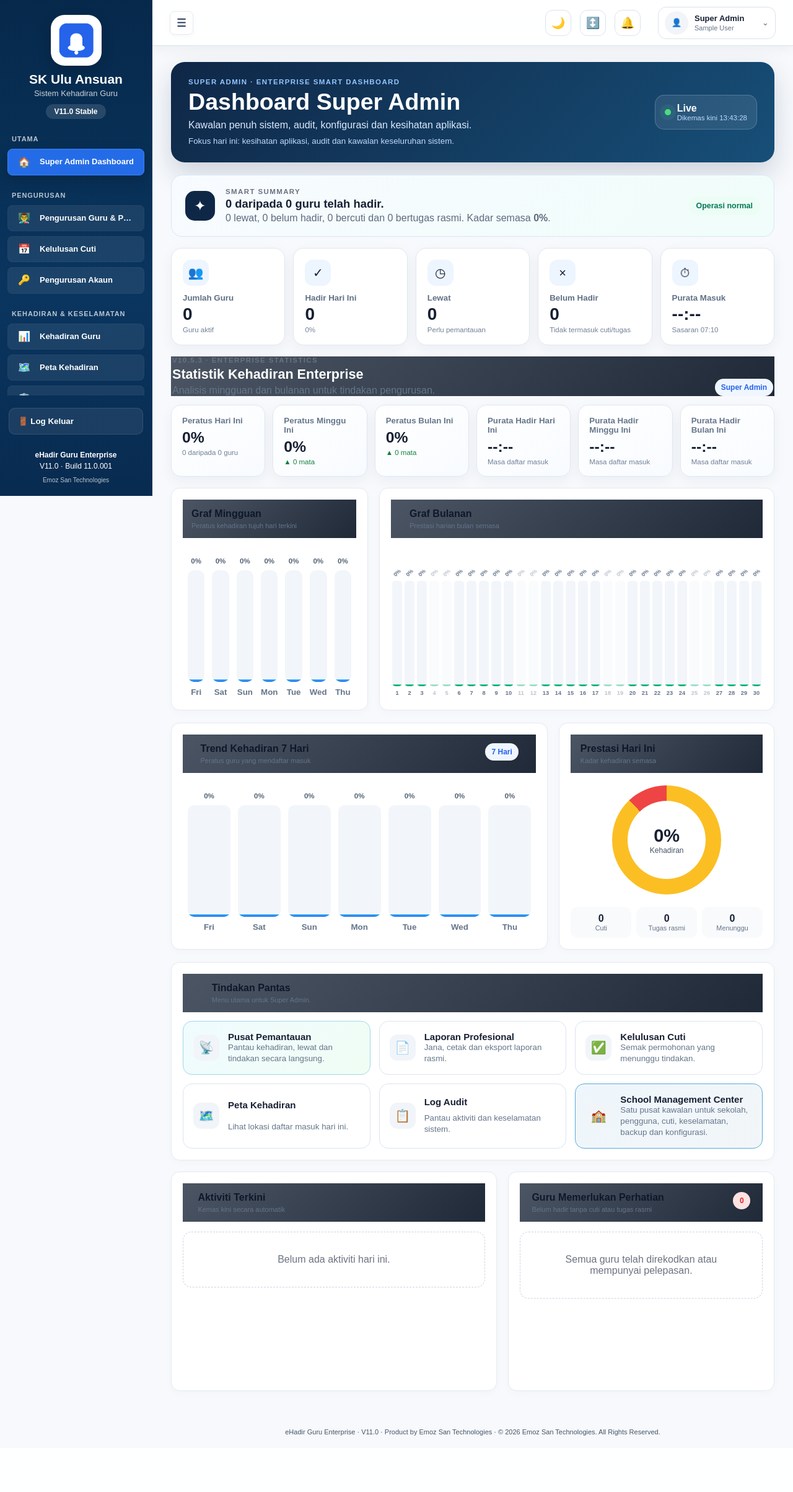
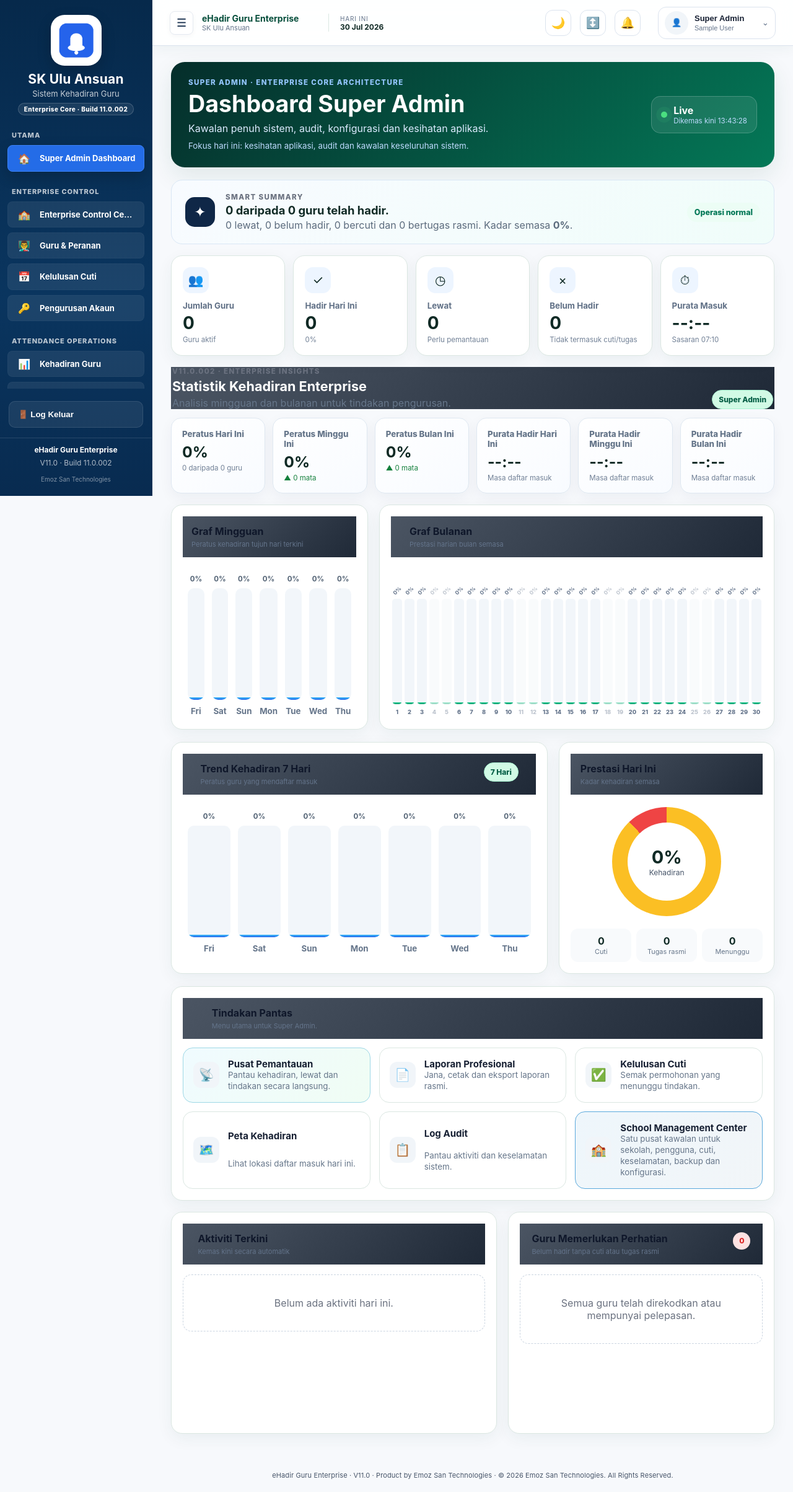
Before and after one commit to emolz85-netizen/aplikasi-kehadiran-guru-v9.1, a Django app: page /dashboard-admin/ in a window 1280 px wide. Shown: the whole page at 62% size. Before the commit the page ends 2316 px from the top, so only its background shows below. Run offline with Django 5.2, Linux system fonts and the light colour scheme; the visitor is signed in with stand-in values (Sample User, id 1); data comes from the database, SQL or seed files in the repository; data that the repository does not hold is empty.

Commit message:
feat: implement enterprise core architecture (V11.0.002)
- Introduce the Emoz Enterprise Green theme
- Add Enterprise Control Center navigation
- Reorganize sidebar into enterprise modules
- Add application, school and date information to the header
- Standardize cards, panels, buttons and responsive UI
- Update License Center to Build 11.0.002
- Preserve school logo, SchoolSettings and existing database data
- Add changelog, build guide and testing checklist

```diff
--- a/attendance/version.py
+++ b/attendance/version.py
@@ -3,8 +3,8 @@ APP_VERSION = "11.0"
 APP_VERSION_LABEL = "V11.0"
 APP_RELEASE_CHANNEL = "enterprise"
 APP_RELEASE_DATE = "2026-07-30"
-APP_RELEASE_NAME = "eHadir Guru Enterprise V11.0 – Enterprise Foundation"
-APP_BUILD_NUMBER = "11.0.001"
+APP_RELEASE_NAME = "eHadir Guru Enterprise V11.0 – Enterprise Core Architecture"
+APP_BUILD_NUMBER = "11.0.002"
 APP_DEVELOPER = "Raimol Salati"
 APP_COMPANY = "Emoz San Technologies"
 APP_PRODUCT = "eHadir Guru Enterprise"
--- /dev/null
+++ b/static/attendance/enterprise-core-v110002.css
@@ -0,0 +1,29 @@
+/* eHadir Guru Enterprise V11.0.002 — Enterprise Core Architecture */
+:root {
+  --enterprise-950:#052e2b; --enterprise-900:#064e3b; --enterprise-800:#065f46;
+  --enterprise-700:#047857; --enterprise-600:#059669; --enterprise-500:#10b981;
+  --enterprise-100:#d1fae5; --enterprise-50:#ecfdf5; --enterprise-ink:#102a25;
+  --enterprise-muted:#64748b; --enterprise-border:#dbe7e2; --enterprise-surface:#ffffff;
+  --enterprise-shadow:0 14px 38px rgba(15,76,63,.10); --enterprise-radius:18px;
+}
+body{font-family:Inter,Poppins,system-ui,-apple-system,"Segoe UI",sans-serif;background:#f4f8f6;color:var(--enterprise-ink)}
+.role-sidebar{background:linear-gradient(180deg,var(--enterprise-950),var(--enterprise-900));box-shadow:12px 0 35px rgba(3,46,40,.18)}
+.sidebar-brand{border-bottom:1px solid rgba(255,255,255,.12)}
+.sidebar-brand-copy strong{letter-spacing:.01em}.sidebar-brand-copy small{opacity:.76}
+.sidebar-release{display:inline-flex!important;width:max-content;margin-top:7px;padding:4px 9px;border:1px solid rgba(255,255,255,.18);border-radius:999px;background:rgba(255,255,255,.08);font-size:10px!important;letter-spacing:.04em}
+.nav-group-title{font-size:10px;letter-spacing:.14em;color:rgba(255,255,255,.52)}
+.sidebar-nav a{border-radius:12px;margin:3px 9px;transition:background .18s ease,transform .18s ease}
+.sidebar-nav a:hover{transform:translateX(2px);background:rgba(255,255,255,.10)}
+.sidebar-nav a.active{background:linear-gradient(135deg,var(--enterprise-600),var(--enterprise-500));box-shadow:0 8px 20px rgba(16,185,129,.22)}
+.professional-header{background:rgba(255,255,255,.94);backdrop-filter:blur(14px);border-bottom:1px solid var(--enterprise-border);box-shadow:0 5px 20px rgba(15,76,63,.05)}
+.enterprise-header-identity{display:flex;flex-direction:column;min-width:190px}.enterprise-header-identity strong{font-size:14px;color:var(--enterprise-900)}.enterprise-header-identity span{font-size:11px;color:var(--enterprise-muted)}
+.enterprise-header-date{display:flex;flex-direction:column;padding-left:18px;border-left:1px solid var(--enterprise-border)}.enterprise-header-date small{font-size:10px;color:var(--enterprise-muted);text-transform:uppercase;letter-spacing:.08em}.enterprise-header-date strong{font-size:12px;color:var(--enterprise-ink)}
+.v105-hero,.smc-hero{background:linear-gradient(135deg,var(--enterprise-950),var(--enterprise-700));border-radius:22px;box-shadow:var(--enterprise-shadow)}
+.v105-kpi,.pro-panel,.smc-overview article,.smc-module,.smc-license{border:1px solid var(--enterprise-border);border-radius:var(--enterprise-radius);box-shadow:0 8px 26px rgba(15,76,63,.06)}
+.v105-kpi:hover,.smc-module:hover{transform:translateY(-2px);box-shadow:var(--enterprise-shadow);border-color:#a7d8c8}
+.enterprise-action-grid a{border-radius:16px;border:1px solid var(--enterprise-border);transition:.18s ease}.enterprise-action-grid a:hover{transform:translateY(-2px);border-color:var(--enterprise-500);box-shadow:0 10px 24px rgba(5,150,105,.12)}
+.smc-access-badge,.v105-chip,.smc-stable{background:var(--enterprise-100);color:var(--enterprise-800);border:1px solid #a7f3d0}
+.sidebar-version{border-top:1px solid rgba(255,255,255,.12);line-height:1.45}.sidebar-version b{color:#fff}.sidebar-version span,.sidebar-version small{color:rgba(255,255,255,.68)}
+footer{font-size:11px;letter-spacing:.01em;color:#718078}
+@media(max-width:900px){.enterprise-header-date{display:none}.enterprise-header-identity{min-width:0}.enterprise-header-identity strong{font-size:12px}.enterprise-header-identity span{max-width:140px;overflow:hidden;text-overflow:ellipsis;white-space:nowrap}}
+@media(max-width:560px){.enterprise-header-identity{display:none}.v105-hero,.smc-hero{border-radius:16px}}
--- a/templates/attendance/admin_dashboard.html
+++ b/templates/attendance/admin_dashboard.html
@@ -3,7 +3,7 @@
 {% block title %}{{ dashboard_title }}{% endblock %}
 {% block content %}
 <section class="v105-hero">
-  <div><span class="eyebrow">{{ USER_ROLE_LABEL|upper }} · ENTERPRISE SMART DASHBOARD</span><h1>{{ dashboard_title }}</h1><p>{{ dashboard_subtitle }}</p><small>{{ role_focus }}</small></div>
+  <div><span class="eyebrow">{{ USER_ROLE_LABEL|upper }} · ENTERPRISE CORE ARCHITECTURE</span><h1>{{ dashboard_title }}</h1><p>{{ dashboard_subtitle }}</p><small>{{ role_focus }}</small></div>
   <div class="v105-live-card"><span class="live-dot"></span><div><b id="liveStatus">Live</b><small>Dikemas kini <span id="lastUpdated">{% now "H:i:s" %}</span></small></div></div>
 </section>
 
@@ -25,7 +25,7 @@
 
 {% if can_view_enterprise_statistics %}
 <section class="v1053-enterprise-statistics">
-  <header class="v1053-section-heading"><div><span class="eyebrow">V10.5.3 · ENTERPRISE STATISTICS</span><h2>Statistik Kehadiran Enterprise</h2><p>Analisis mingguan dan bulanan untuk tindakan pengurusan.</p></div><span class="v105-chip">{{ USER_ROLE_LABEL }}</span></header>
+  <header class="v1053-section-heading"><div><span class="eyebrow">V11.0.002 · ENTERPRISE INSIGHTS</span><h2>Statistik Kehadiran Enterprise</h2><p>Analisis mingguan dan bulanan untuk tindakan pengurusan.</p></div><span class="v105-chip">{{ USER_ROLE_LABEL }}</span></header>
   <div class="v1053-stat-grid">
     <article><small>Peratus Hari Ini</small><strong>{{ percentage }}%</strong><em>{{ attended }} daripada {{ total }} guru</em></article>
     <article><small>Peratus Minggu Ini</small><strong>{{ weekly_attendance_rate }}%</strong><em class="{% if weekly_trend < 0 %}trend-down{% else %}trend-up{% endif %}">{% if weekly_trend >= 0 %}▲{% else %}▼{% endif %} {{ weekly_trend }} mata</em></article>
--- a/templates/attendance/base.html
+++ b/templates/attendance/base.html
@@ -14,6 +14,7 @@
   <link rel="icon" type="image/png" sizes="192x192" href="{% static 'attendance/icon-192.png' %}">
   <link rel="manifest" href="{% url 'manifest' %}">
   <link rel="stylesheet" href="{% static 'attendance/style.css' %}">
+  <link rel="stylesheet" href="{% static 'attendance/enterprise-core-v110002.css' %}">
   <title>{% block title %}Kehadiran Guru{% endblock %}</title>
 </head>
 <body class="{% if user.is_authenticated %}{% if HAS_MANAGEMENT_DASHBOARD %}role-admin role-{{ USER_ROLE|lower }}{% else %}role-teacher{% endif %}{% else %}role-public{% endif %}">
@@ -22,7 +23,7 @@
   <aside class="role-sidebar" id="roleSidebar">
     <div class="sidebar-brand">
       {% if SCHOOL and SCHOOL.logo_data_uri %}<img src="{{ SCHOOL.logo_data_uri }}" alt="Logo {{ SCHOOL_NAME }}" onerror="this.onerror=null;this.src='{% static 'attendance/icon-192.png' %}'">{% else %}<img src="{% static 'attendance/icon-192.png' %}" alt="Logo sekolah">{% endif %}
-      <div class="sidebar-brand-copy"><strong>{{ SCHOOL_NAME }}</strong><small>Sistem Kehadiran Guru</small><span class="sidebar-release">{{ APP_VERSION_LABEL }} Stable</span></div>
+      <div class="sidebar-brand-copy"><strong>{{ SCHOOL_NAME }}</strong><small>Sistem Kehadiran Guru</small><span class="sidebar-release">Enterprise Core · Build {{ APP_BUILD_NUMBER }}</span></div>
     </div>
 
     <nav class="sidebar-nav" aria-label="Menu utama">
@@ -33,19 +34,19 @@
           <a class="{% if current == 'admin_dashboard' %}active{% endif %}" href="{% url 'admin_dashboard' %}"><span class="nav-icon">🏠</span><span class="nav-text">{{ USER_ROLE_LABEL }} Dashboard</span></a>
         </section>
         <section class="nav-group">
-          <div class="nav-group-title">PENGURUSAN</div>
-{% if CAN_MANAGE_SYSTEM %}<a href="/admin/attendance/teacherprofile/"><span class="nav-icon">👨‍🏫</span><span class="nav-text">Pengurusan Guru & Peranan</span></a>{% endif %}
+          <div class="nav-group-title">ENTERPRISE CONTROL</div>
+{% if CAN_MANAGE_SYSTEM %}<a class="{% if current == 'school_management_center' %}active{% endif %}" href="{% url 'school_management_center' %}"><span class="nav-icon">🏫</span><span class="nav-text">Enterprise Control Center</span></a><a href="/admin/attendance/teacherprofile/"><span class="nav-icon">👨‍🏫</span><span class="nav-text">Guru & Peranan</span></a>{% endif %}
           {% if CAN_APPROVE %}<a class="{% if current == 'leave_admin' or current == 'leave_review' %}active{% endif %}" href="{% url 'leave_admin' %}"><span class="nav-icon">📅</span><span class="nav-text">Kelulusan Cuti</span></a>{% endif %}
           {% if CAN_MANAGE_SYSTEM %}<a class="{% if current == 'password_recovery_admin' %}active{% endif %}" href="{% url 'password_recovery_admin' %}"><span class="nav-icon">🔑</span><span class="nav-text">Pengurusan Akaun</span></a>{% endif %}
         </section>
         <section class="nav-group">
-          <div class="nav-group-title">KEHADIRAN & KESELAMATAN</div>
+          <div class="nav-group-title">ATTENDANCE OPERATIONS</div>
 {% if CAN_MANAGE_SYSTEM %}<a href="/admin/attendance/attendance/"><span class="nav-icon">📊</span><span class="nav-text">Kehadiran Guru</span></a>{% endif %}
           {% if CAN_VIEW_MAP %}<a class="{% if current == 'attendance_map' %}active{% endif %}" href="{% url 'attendance_map' %}"><span class="nav-icon">🗺️</span><span class="nav-text">Peta Kehadiran</span></a>{% endif %}
           {% if CAN_MANAGE_SYSTEM %}<a class="{% if current == 'device_security_page' %}active{% endif %}" href="{% url 'device_security_page' %}"><span class="nav-icon">🛡️</span><span class="nav-text">Device Trust & GPS</span></a>{% endif %}
         </section>
         <section class="nav-group">
-          <div class="nav-group-title">LAPORAN & SISTEM</div>
+          <div class="nav-group-title">INSIGHT & GOVERNANCE</div>
           <a class="{% if current == 'report_page' %}active{% endif %}" href="{% url 'report_page' %}"><span class="nav-icon">📄</span><span class="nav-text">Laporan</span></a>
 {% if CAN_VIEW_AUDIT %}<a class="{% if current == 'audit_log_page' %}active{% endif %}" href="{% url 'audit_log_page' %}"><span class="nav-icon">📋</span><span class="nav-text">Log Audit{% if not CAN_MANAGE_SYSTEM %} (Paparan){% endif %}</span></a>{% endif %}
           {% if CAN_MANAGE_SYSTEM %}<a href="/admin/attendance/schoolsettings/"><span class="nav-icon">⚙️</span><span class="nav-text">Tetapan Sekolah</span></a>{% endif %}
@@ -76,6 +77,11 @@
   <div class="app-content">
     <header class="role-header professional-header">
       <button type="button" class="sidebar-toggle" id="sidebarToggle" aria-label="Buka atau kecilkan menu" aria-expanded="true">☰</button>
+      <div class="enterprise-header-identity">
+        <strong>{{ APP_PRODUCT }}</strong>
+        <span>{{ SCHOOL_NAME }}</span>
+      </div>
+      <div class="enterprise-header-date"><small>Hari ini</small><strong>{% now "d M Y" %}</strong></div>
       <div class="header-spacer"></div>
       <button type="button" class="header-action theme-toggle" id="themeToggle" aria-label="Tukar mod gelap atau cerah" title="Mod gelap / cerah"><span id="themeIcon">🌙</span></button>
       <button type="button" class="header-action density-toggle" id="densityToggle" aria-label="Tukar kepadatan paparan" title="Paparan padat / selesa">↕️</button>
--- a/templates/attendance/school_management_center.html
+++ b/templates/attendance/school_management_center.html
@@ -4,7 +4,7 @@
 <section class="smc-hero">
   <div class="smc-school-brand">
     {% if school.logo_data_uri %}<img src="{{ school.logo_data_uri }}" alt="Logo {{ school.school_name }}">{% else %}<div class="smc-logo-placeholder">🏫</div>{% endif %}
-    <div><span class="eyebrow">V11.0 · ENTERPRISE FOUNDATION</span><h1>School Management Center</h1><p>{{ school.school_name }}{% if school.school_code %} · {{ school.school_code }}{% endif %}</p><small>Semua konfigurasi pentadbiran dihimpunkan dalam satu sistem tanpa memadam logo atau data sekolah sedia ada.</small></div>
+    <div><span class="eyebrow">V11.0.002 · ENTERPRISE CORE ARCHITECTURE</span><h1>Enterprise Control Center</h1><p>{{ school.school_name }}{% if school.school_code %} · {{ school.school_code }}{% endif %}</p><small>Pusat kawalan modular untuk sekolah, pengguna, operasi kehadiran, keselamatan dan konfigurasi sistem.</small></div>
   </div>
   <span class="smc-access-badge">{{ USER_ROLE_LABEL }}</span>
 </section>
@@ -31,7 +31,7 @@
 <section class="smc-license">
   <header><div><span class="eyebrow">LICENSE & VERSION</span><h2>Paparan Maklumat Sistem</h2></div><span class="smc-stable">Stable</span></header>
   <div class="smc-license-body">
-    <div class="smc-product"><strong>eHadir Guru Enterprise</strong><span>{{ app_version_label }} Stable</span></div>
+    <div class="smc-product"><strong>eHadir Guru Enterprise</strong><span>{{ app_version_label }} Enterprise</span></div>
     <dl>
       <div><dt>Build Number</dt><dd>{{ app_build_number }}</dd></div>
       <div><dt>Release Date</dt><dd>{{ app_release_date }}</dd></div>
```
Also changed, not shown: CHANGELOG_V11.0.002.txt (added, +14 -0 lines), PANDUAN_BUILD_V11.0.002.txt (added, +9 -0 lines), UJIAN_V11.0.002.txt (added, +12 -0 lines).
